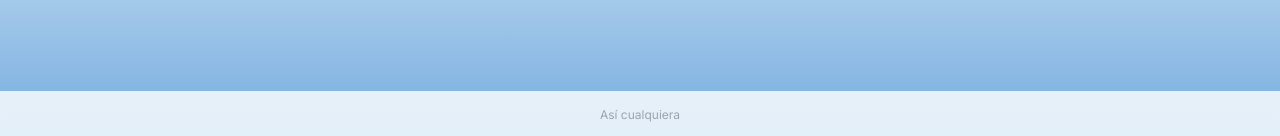
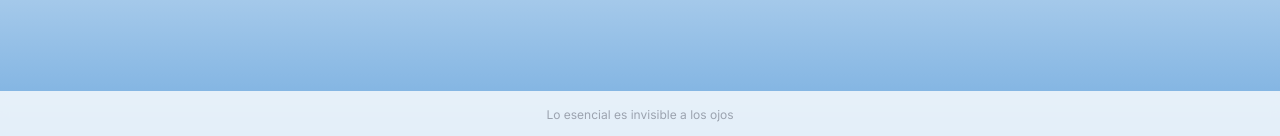
Before and after one commit to 3ll34ndr0/redo, a Python web app: template web/templates/index.html in a window 1280 px wide. Shown: the part 661-797 px from the top of the page. Run offline with Jinja, Linux system fonts and the light colour scheme; the template is opened without the code that fills it, so the values that code supplies are empty; some libraries are stand-ins or nearby versions.

Commit message:
Footer: "Lo esencial es invisible a los ojos"
Co-Authored-By: Claude Opus 5.5 <noreply@anthropic.com>

```diff
--- a/web/templates/index.html
+++ b/web/templates/index.html
@@ -183,7 +183,7 @@
     </main>
 
     <footer class="fixed bottom-0 w-full text-center py-4 bg-white bg-opacity-80 backdrop-blur-sm text-xs text-gray-400">
-        Así cualquiera
+        Lo esencial es invisible a los ojos
     </footer>
 
     <script src="{{ static_url('wave.js') }}"></script>
```
